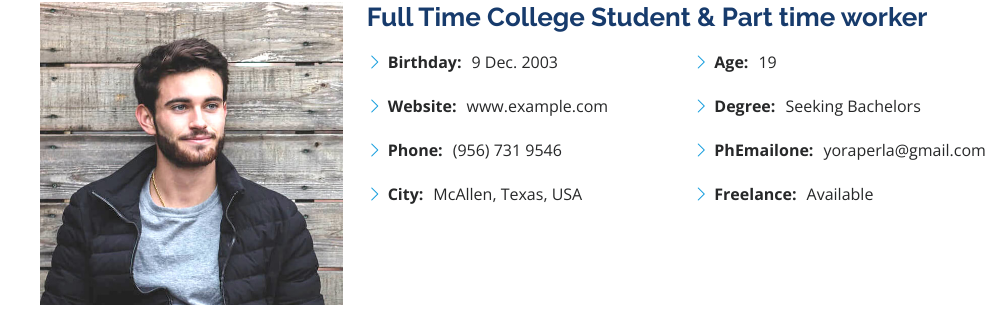
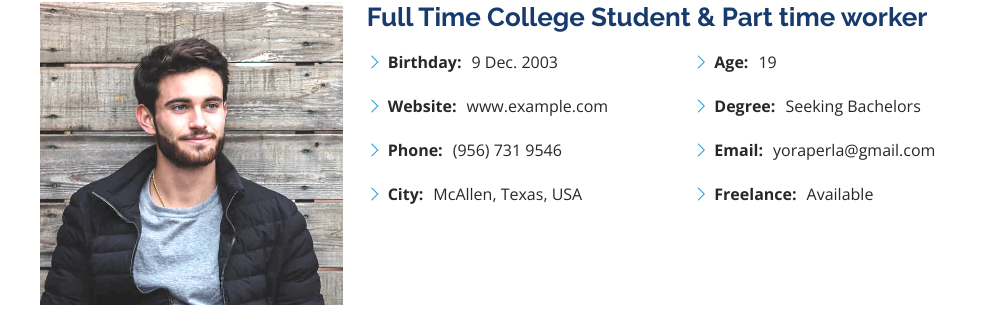
Before and after one commit to porterty/resume, a Flask app: page / in a window 1280 px wide. Shown: the part 1038-1371 px from the top of the page, without its empty margins (272-1280 px from the left). Run offline with Flask 2, Linux system fonts and the light colour scheme; some libraries are stand-ins or nearby versions.

Commit message:
add info

```diff
--- a/templates/index.html
+++ b/templates/index.html
@@ -110,7 +110,7 @@
                 <ul>
                   <li><i class="bi bi-chevron-right"></i> <strong>Age:</strong> <span>19</span></li>
                   <li><i class="bi bi-chevron-right"></i> <strong>Degree:</strong> <span>Seeking Bachelors</span></li>
-                  <li><i class="bi bi-chevron-right"></i> <strong>PhEmailone:</strong> <span>yoraperla@gmail.com</span></li>
+                  <li><i class="bi bi-chevron-right"></i> <strong>Email:</strong> <span>yoraperla@gmail.com</span></li>
                   <li><i class="bi bi-chevron-right"></i> <strong>Freelance:</strong> <span>Available</span></li>
                 </ul>
               </div>
```
